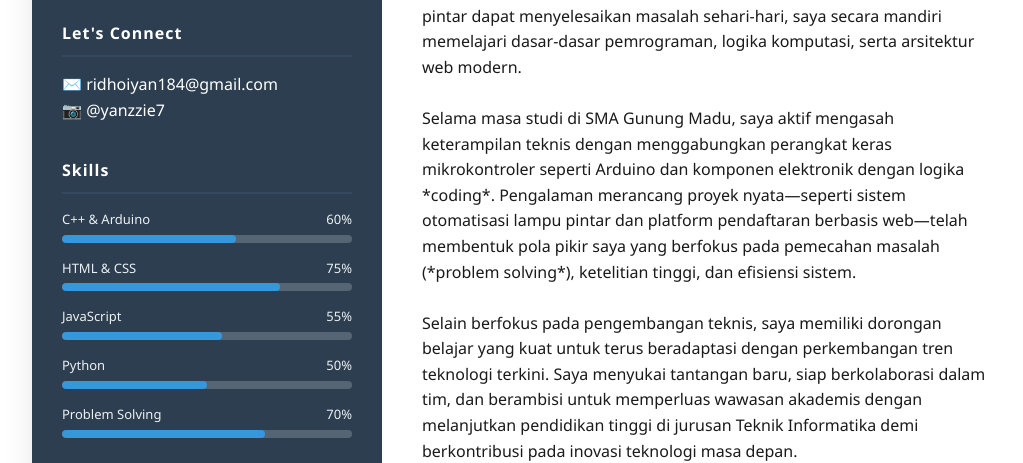
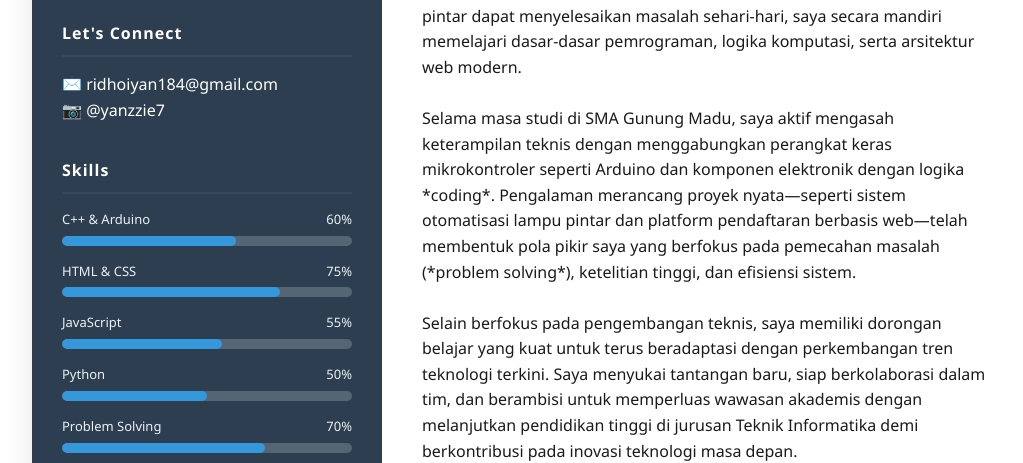
Before and after one commit to ridhoevrilian42-dot/Ridho-Evrilian, a plain HTML site: page index.html in a window 1280 px wide. Shown: the part 337-800 px from the top of the page, without its empty margins (108-1131 px from the left). Drawn offline with Linux system fonts and the light colour scheme.

Commit message:
Update style.css

```diff
--- a/style.css
+++ b/style.css
@@ -450,35 +450,40 @@ body {
 }
 
 /* --- SKILL PROGRESS BAR --- */
+/* --- SKILL PROGRESS BAR (TAMPIL DI HP & LAPTOP) --- */
 .skills-progress {
     display: flex;
     flex-direction: column;
     gap: 15px;
+    width: 100%;
 }
 
 .skill-item {
     width: 100%;
+    display: block; /* Memastikan baris skill tampil penuh */
 }
 
 .skill-info {
     display: flex;
     justify-content: space-between;
     font-size: 13px;
-    margin-bottom: 5px;
+    margin-bottom: 6px;
     color: #ecf0f1;
+    font-weight: 500;
 }
 
 .progress-bar {
-    width: 100%;
-    height: 8px;
+    width: 100% !important; /* Forces the bar to take full width */
+    height: 10px;
     background-color: rgba(255, 255, 255, 0.2);
-    border-radius: 4px;
+    border-radius: 5px;
     overflow: hidden;
+    display: block;
 }
 
 .progress {
     height: 100%;
-    background-color: #3498db; /* Warna biru indikator progres */
-    border-radius: 4px;
+    background-color: #3498db; /* Warna biru bar */
+    border-radius: 5px;
     transition: width 1s ease-in-out;
 }
```
